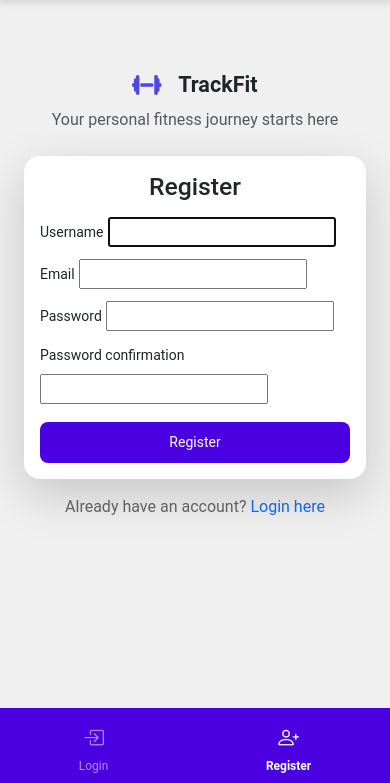
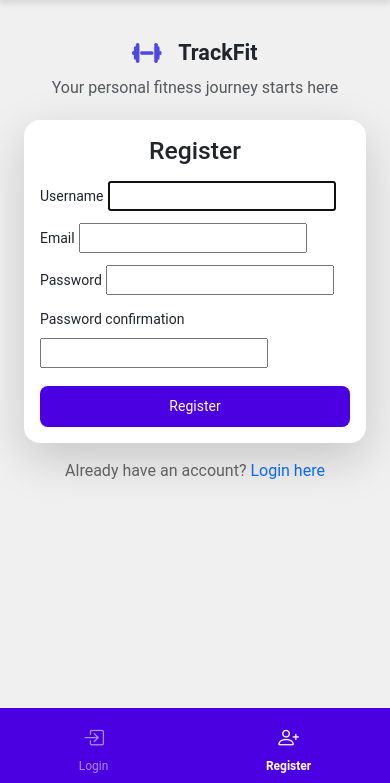
Before and after one commit to Jeoshyung/csci42-gym-app, a Django app: page /register/ in a window 390 px wide. Shown: the part 61-844 px from the top of the page. Run offline with Django 5.2, Linux system fonts and the light colour scheme.

Commit message:
Fix mobile view for login and register pages

```diff
--- a/core/templates/register.html
+++ b/core/templates/register.html
@@ -4,10 +4,20 @@
 {% block title %}TrackFit - Register{% endblock %}
 
 {% block content %}
-<div style="height: 100%;" class="container d-flex align-items-center justify-content-center">
+<style>
+    @media screen and (max-height: 740px) {
+        .logo-section img,
+        .logo-section h1,
+        .logo-section p {
+            display: none !important;
+        }
+    }
+</style>
+
+<div class="container d-flex align-items-center justify-content-center">
     <div class="col-md-4">
-        <div class="text-center mb-4">
-            <div class="d-flex align-items-center justify-content-center gap-3 mt-5 pt-4">
+        <div class="text-center logo-section">
+            <div class="d-flex align-items-center justify-content-center gap-3 pt-4 mt-3">
                 <img src="{% static 'images/logo.png' %}" alt="TrackFit Logo" class="img-fluid" style="height:20px;">
                 <h1 class="fw-bold fs-4 mb-0">TrackFit</h1>
             </div>
```
Also changed, not shown: core/templates/login.html (+16 -6 lines).
